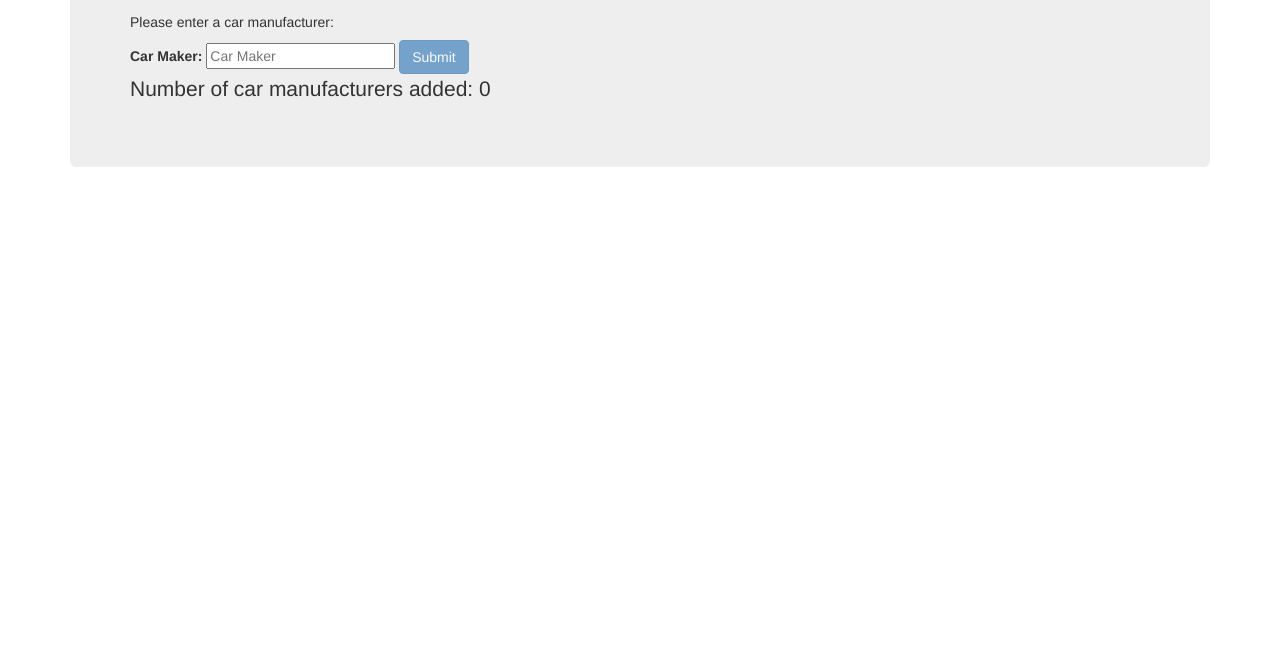
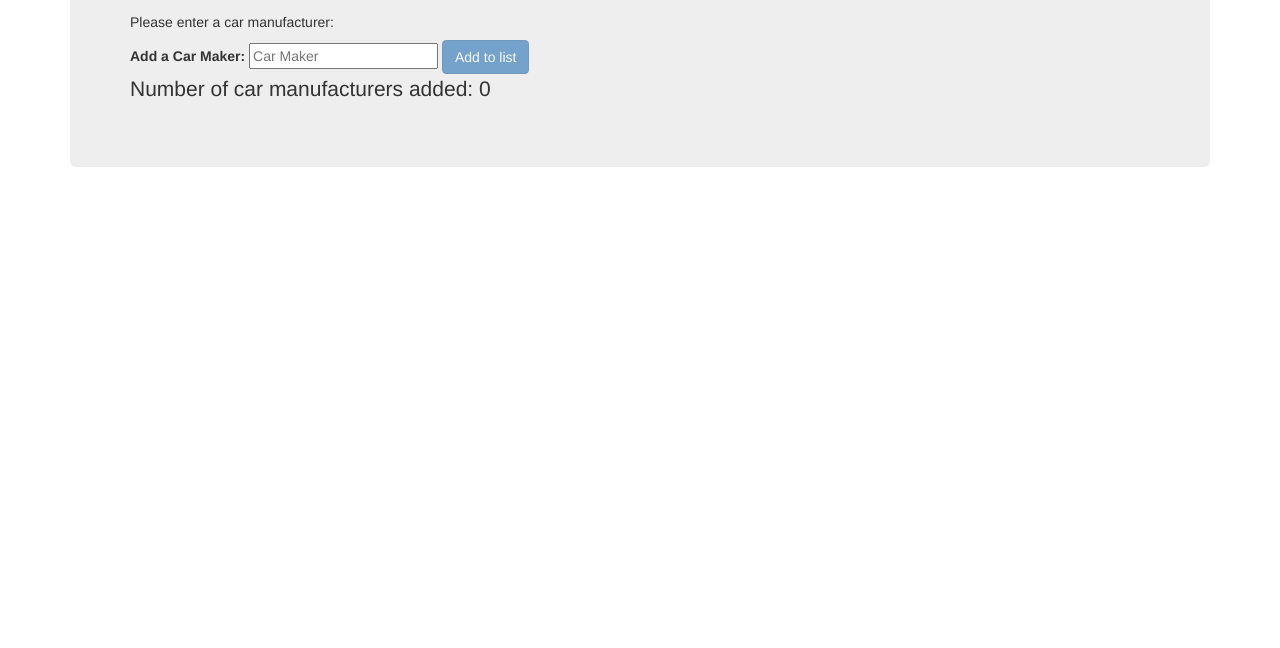
Before and after one commit to amir5000/knockoutTutorial, a website: page index.html in a window 1280 px wide. Shown: the part 152-800 px from the top of the page. Drawn offline with Linux system fonts and the light colour scheme.

Commit message:
changed the name

```diff
--- a/index.html
+++ b/index.html
@@ -12,9 +12,9 @@
 				<h2 class="text-center"><strong>Knockout JS</strong> web app</h2>
 				<h5>Please enter a car manufacturer:</h5>
 				<div class="form-group">
-					<label for="car">Car Maker:</label>
+					<label for="car">Add a Car Maker:</label>
 					<input maxlength="14" type="text" id="car" data-bind="textInput: car" placeholder="Car Maker" />
-					<input type="submit" class="btn btn-primary" data-bind="click: addCar, registerClick,  enable: car" />
+					<input type="submit" value="Add to list" class="btn btn-primary" data-bind="click: addCar, registerClick,  enable: car" />
 					<p class="clearfix">Number of car manufacturers added: <span data-bind='text: numberOfClicks'>&nbsp;</span></p>
 				</div>
 
```
